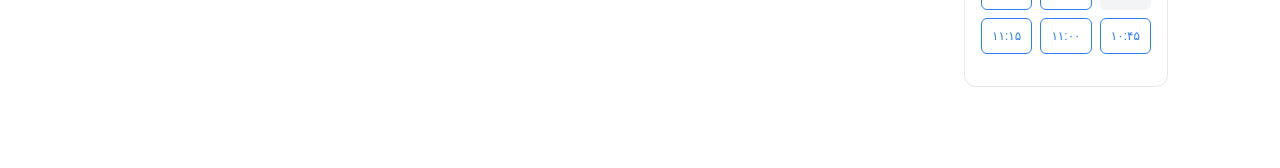
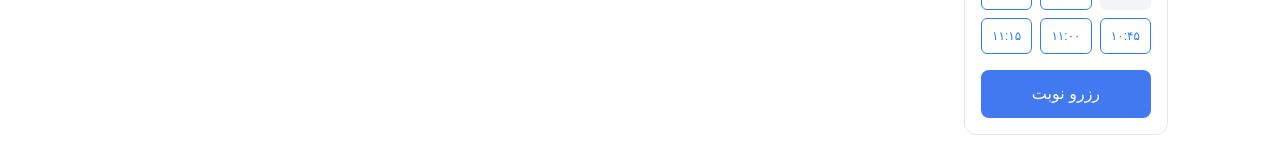
Before and after one commit to M-sahand-dev/Doctor-Appointment, a React (Vite) app: page /detail/1/ in a window 1280 px wide. Shown: the part 286-454 px from the top of the page. Built offline with nearby package versions, Linux system fonts and the light colour scheme; a web font is replaced by a local one.

Commit message:
Refactored weekdays into constants. Added "Book Appointment" link.

```diff
--- a/src/components/detailPage/Calender.tsx
+++ b/src/components/detailPage/Calender.tsx
@@ -4,22 +4,14 @@ import persian from "react-date-object/calendars/persian";
 import persian_fa from "react-date-object/locales/persian_fa";
 import { useId, useState, type JSX, type MouseEventHandler } from "react";
 import { FaChevronLeft, FaChevronRight } from "react-icons/fa";
-import { dataTiem } from "../../constant";
+import { dataTiem, weekDays } from "../../constant";
 import type { DataTiemType } from "../../type/type";
+import { Link } from "react-router-dom";
 
 export const Calender = (): JSX.Element => {
   const id = useId();
   const [selectedDate, setSelectedDate] = useState<DateObject | null>(null);
   const [selectedTimeId, setSelectedTimeId] = useState<number | null>(null);
-  const weekDays = [
-    "شنبه",
-    "یکشنبه",
-    "دوشنبه",
-    "سه‌شنبه",
-    "چهارشنبه",
-    "پنج‌شنبه",
-    "جمعه",
-  ];
 
   const handleDateSelect = (date: DateObject) => {
     setSelectedDate(date);
@@ -111,6 +103,11 @@ export const Calender = (): JSX.Element => {
           })}
         </div>
       </div>
+      <Link
+        className=" bg-blue--500 text-center grid text-white p-3 rounded-1xl font-medium text-Body-M"
+        to={`/`}>
+        رزرو نوبت
+      </Link>
     </div>
   );
 };
--- a/src/constant/data.ts
+++ b/src/constant/data.ts
@@ -526,3 +526,13 @@ export const dataTiem: DataTiemType[] = [
   { id: 8, time: "۱۱:۰۰", active: true, reserv: false },
   { id: 9, time: "۱۱:۱۵", active: true, reserv: false },
 ];
+
+export const weekDays: string[] = [
+  "شنبه",
+  "یکشنبه",
+  "دوشنبه",
+  "سه‌شنبه",
+  "چهارشنبه",
+  "پنج‌شنبه",
+  "جمعه",
+];
```
